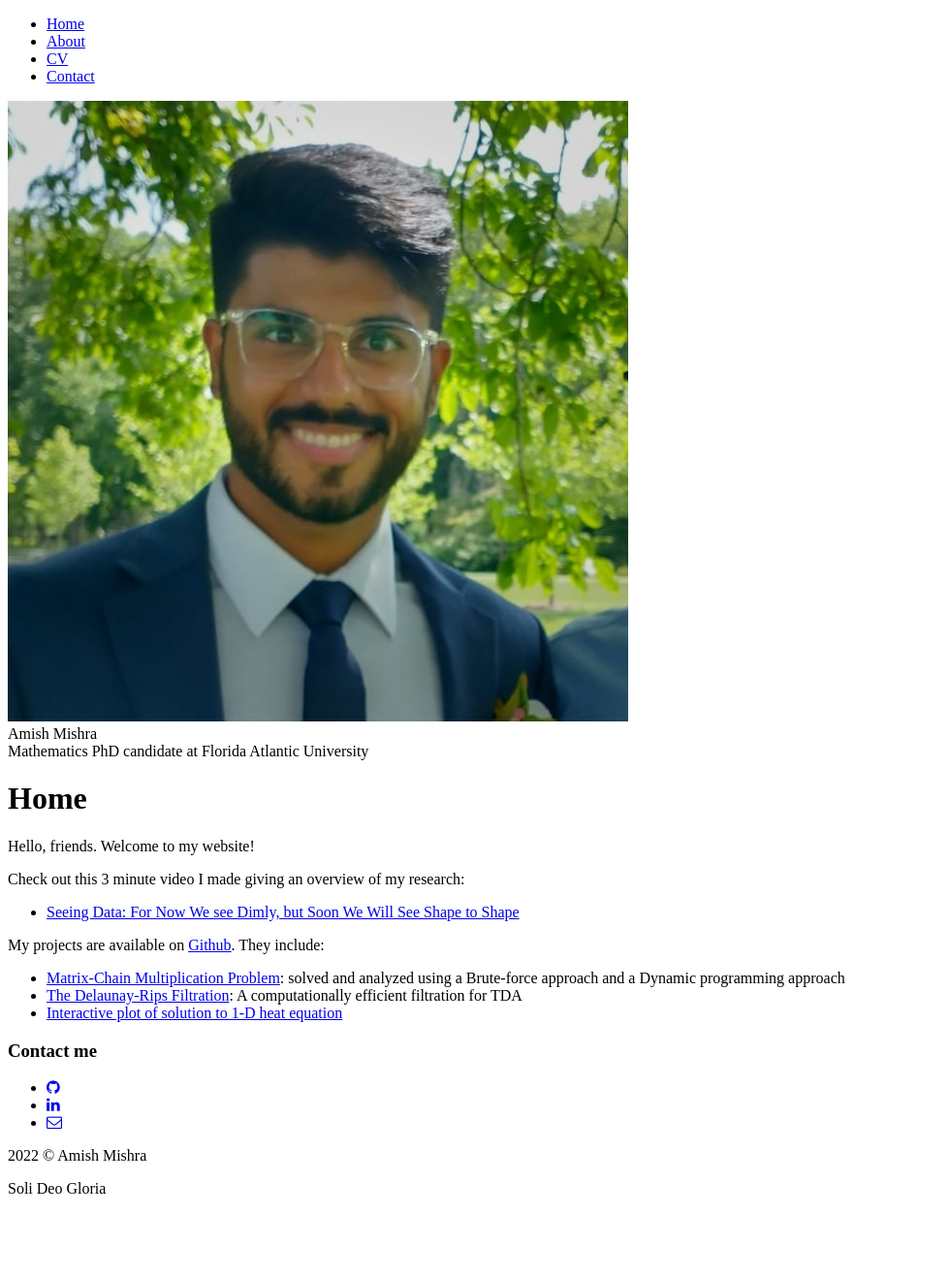
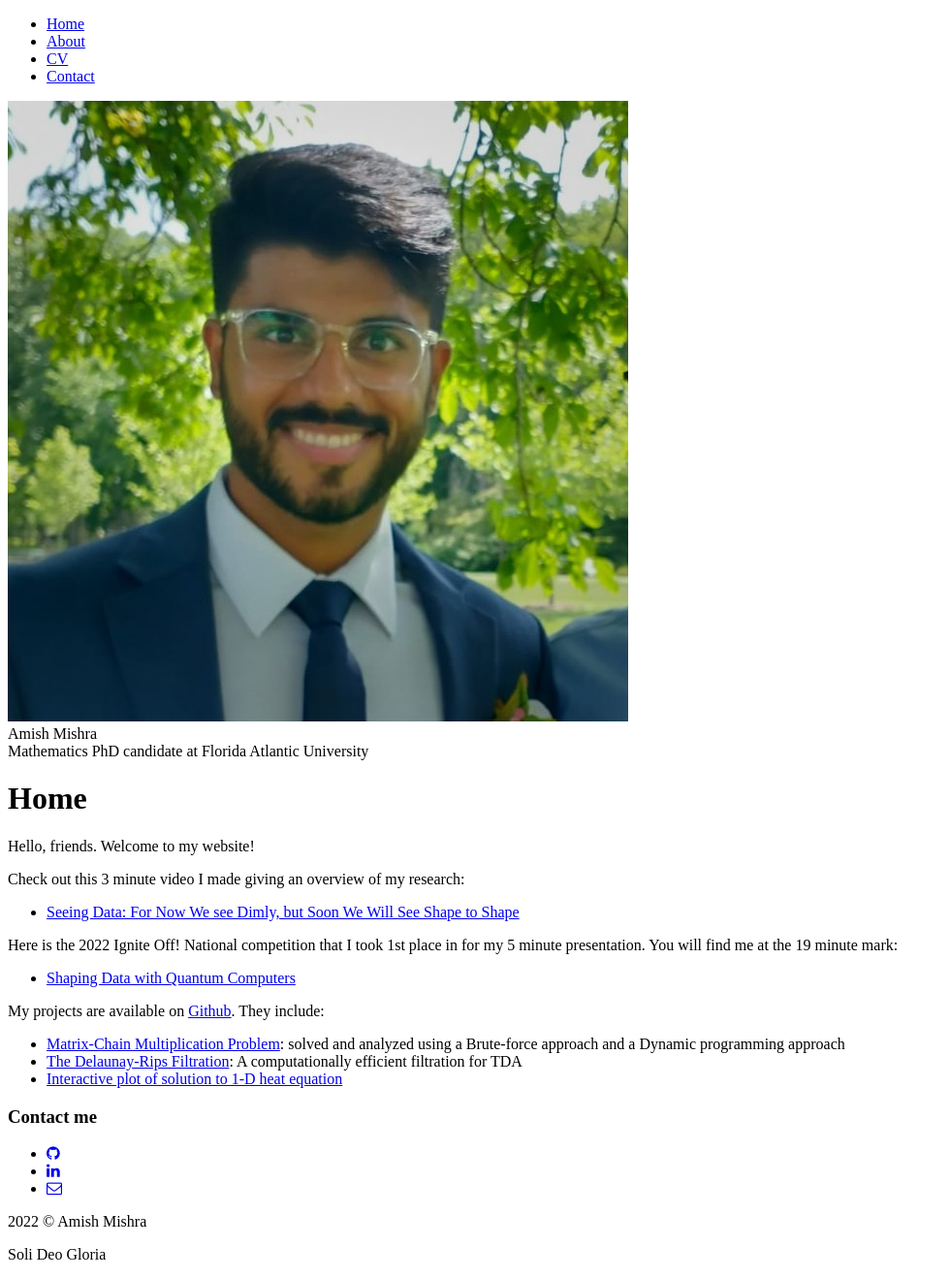
Before and after one commit to amish-mishra/amish-mishra.github.io, a Jekyll site: the page built from _pages/01_home.md, in a window 1280 px wide. Shown: the whole page at 97% size, without its empty margins (0-980 px from the left). Built offline with Jekyll 4.4.1, drawn with Linux system fonts in a browser that asks for light colours; some web fonts are replaced; before the commit the page ends 1251 px from its top, so only the background shows below that.

Commit message:
Update 01_home.md

```diff
--- a/_pages/01_home.md
+++ b/_pages/01_home.md
@@ -10,6 +10,9 @@ Check out this 3 minute video I made giving an overview of my research:
 
 * [Seeing Data: For Now We see Dimly, but Soon We Will See Shape to Shape](https://youtu.be/IsaGI1OBNhE)
 
+Here is the 2022 Ignite Off! National competition that I took 1st place in for my 5 minute presentation. You will find me at the 19 minute mark:
+* [Shaping Data with Quantum Computers](https://vimeo.com/743411827/819eacfe78)
+
 
 My projects are available on [Github](https://github.com/amish-mishra). They include:
 
```
